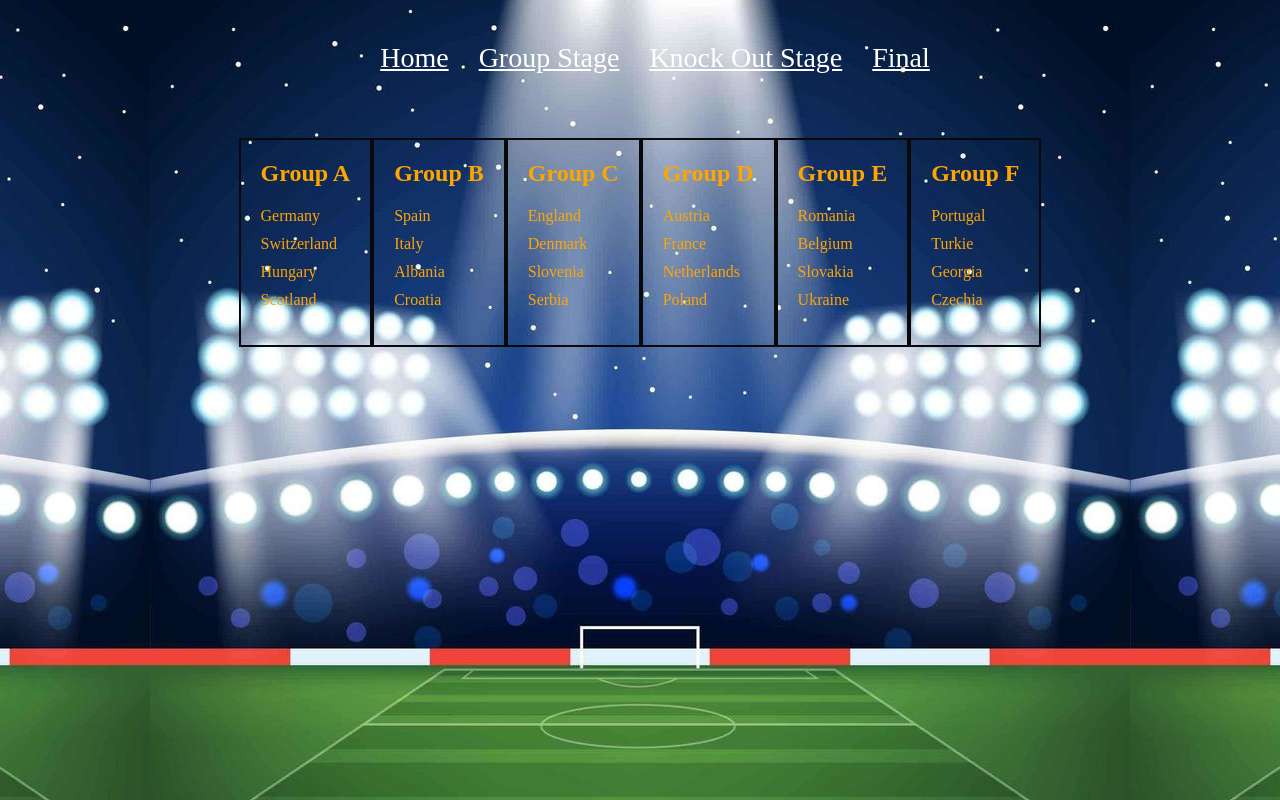
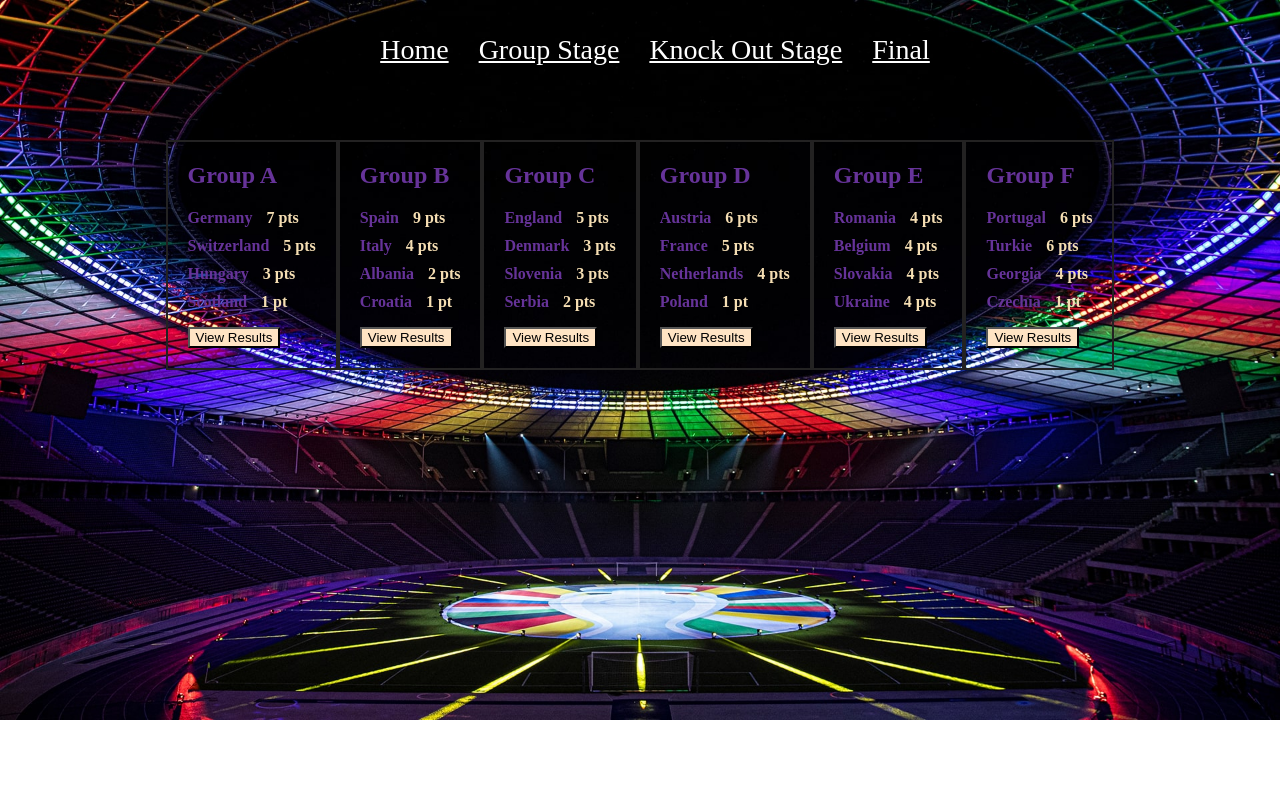
Before and after one commit to Ug98/EURO2024, a plain HTML site: page index.html in a window 1280 px wide. Both pictures are taken after a click on the link "Group Stage". Drawn offline with Linux system fonts and the light colour scheme.

Commit message:
view details button added

```diff
--- a/index.js
+++ b/index.js
@@ -43,56 +43,67 @@ const renderGroupStage = () => {
     <div class="box">
       <h2>Group A</h2>
       <ul>
-        <li>Germany</li>
-        <li>Switzerland</li>
-        <li>Hungary</li>
-        <li>Scotland</li>
-      </ul>
+        <li>Germany <span id="points">7 pts</span></li></li>
+        <li>Switzerland <span id="points">5 pts</span></li>
+        <li>Hungary <span id="points">3 pts</span></li>
+        <li>Scotland <span id="points">1 pt</span></li>
+        </ul>
+        <button id="view-btn">View Results</button>
     </div>
     <div class="box">
       <h2>Group B</h2>
       <ul>
-        <li>Spain</li>
-        <li>Italy</li>
-        <li>Albania</li>
-        <li>Croatia</li>
+        <li>Spain <span id="points">9 pts</span></li>
+        <li>Italy <span id="points">4 pts</span></li>
+        <li>Albania <span id="points">2 pts</span></li>
+        <li>Croatia <span id="points">1 pt</span></li>
       </ul>
+        <button id="view-btn">View Results</button>
     </div>
     <div class="box">
       <h2>Group C</h2>
       <ul>
-        <li>England</li>
-        <li>Denmark</li>
-        <li>Slovenia</li>
-        <li>Serbia</li>
+        <li>England <span id="points">5 pts</span></li>
+        <li>Denmark <span id="points">3 pts</span></li>
+        <li>Slovenia <span id="points">3 pts</span></li>
+        <li>Serbia <span id="points">2 pts</span></li>
       </ul>
+        <button id="view-btn">View Results</button>
+
     </div>
     <div class="box">
       <h2>Group D</h2>
       <ul>
-        <li>Austria</li>
-        <li>France</li>
-        <li>Netherlands</li>
-        <li>Poland</li>
+        <li>Austria <span id="points">6 pts</span></li>
+        <li>France <span id="points">5 pts</span></li>
+        <li>Netherlands <span id="points">4 pts</span></li>
+        <li>Poland <span id="points">1 pt</span></li>
       </ul>
+        <button id="view-btn">View Results</button>
+
     </div>
     <div class="box">
       <h2>Group E</h2>
       <ul>
-        <li>Romania</li>
-        <li>Belgium</li>
-        <li>Slovakia</li>
-        <li>Ukraine</li>
+        <li>Romania <span id="points">4 pts</span></li>
+        <li>Belgium <span id="points">4 pts</span></li>
+        <li>Slovakia <span id="points">4 pts</span></li>
+        <li>Ukraine <span id="points">4 pts</span></li>
       </ul>
+        <button id="view-btn">View Results</button>
+
     </div>
     <div class="box">
       <h2>Group F</h2>
       <ul>
-        <li>Portugal</li>
-        <li>Turkie</li>
-        <li>Georgia</li>
-        <li>Czechia</li>
+        <li>Portugal <span id="points">6 pts</span></li>
+        <li>Turkie <span id="points">6 pts</span></li>
+        <li>Georgia <span id="points">4 pts</span></li>
+        <li>Czechia <span id="points">1 pt</span></li>
+
       </ul>
+        <button id="view-btn">View Results</button>
+
     </div>
   </div>
 </div>
--- a/style.css
+++ b/style.css
@@ -1,6 +1,10 @@
 body {
-  background-image: url('images/stadium.jpg');
+  background-image: url('images/backgraund.jpg');
   background-position: center top;
+  background-size: cover;
+  background-repeat: no-repeat;
+  margin: 0;
+  padding: 0;
 }
 
 nav {
@@ -13,6 +17,7 @@ nav {
   display: flex;
   justify-content: center;
   align-items: center;
+
 }
 
 .nav-link {
@@ -33,17 +38,17 @@ nav {
   grid-template-columns: repeat(4, 1fr);
   justify-content: center;
   justify-items: center;
-  gap: 10px;
+  gap: 20px;
 }
 
 .images img {
-  margin: 10px;
   width: 150px;
   height: 100px;
 }
 
 h1 {
   text-align: center;
+  color: blueviolet;
 }
 
 .content {
@@ -58,10 +63,11 @@ h1 {
 }
 
 .box {
-  border: 2px solid #0a0909;
+  margin-top: 10px;
+  border: 2px solid #232222;
   padding: 20px;
   margin-bottom: 10px;
-  color: orange;
+  color:rebeccapurple;
 }
 
 .box h2 {
@@ -71,8 +77,22 @@ h1 {
 .box ul {
   list-style-type: none;
   padding: 0;
+  font-weight: bold;
+
 }
 
 .box ul li {
   margin-bottom: 10px;
+
 }
+
+#points {
+  font-weight: bold; /* Makes the text bold */
+  font-size: 16px;   /* Increases the font size */
+  color: wheat;      /* Sets the text color to black */
+  margin-left: 10px;
+}
+
+#view-btn{
+  background-color: bisque;
+}
```
Also changed, not shown: images/backgraund.jpg (added), index.html (line endings or trailing spaces).
